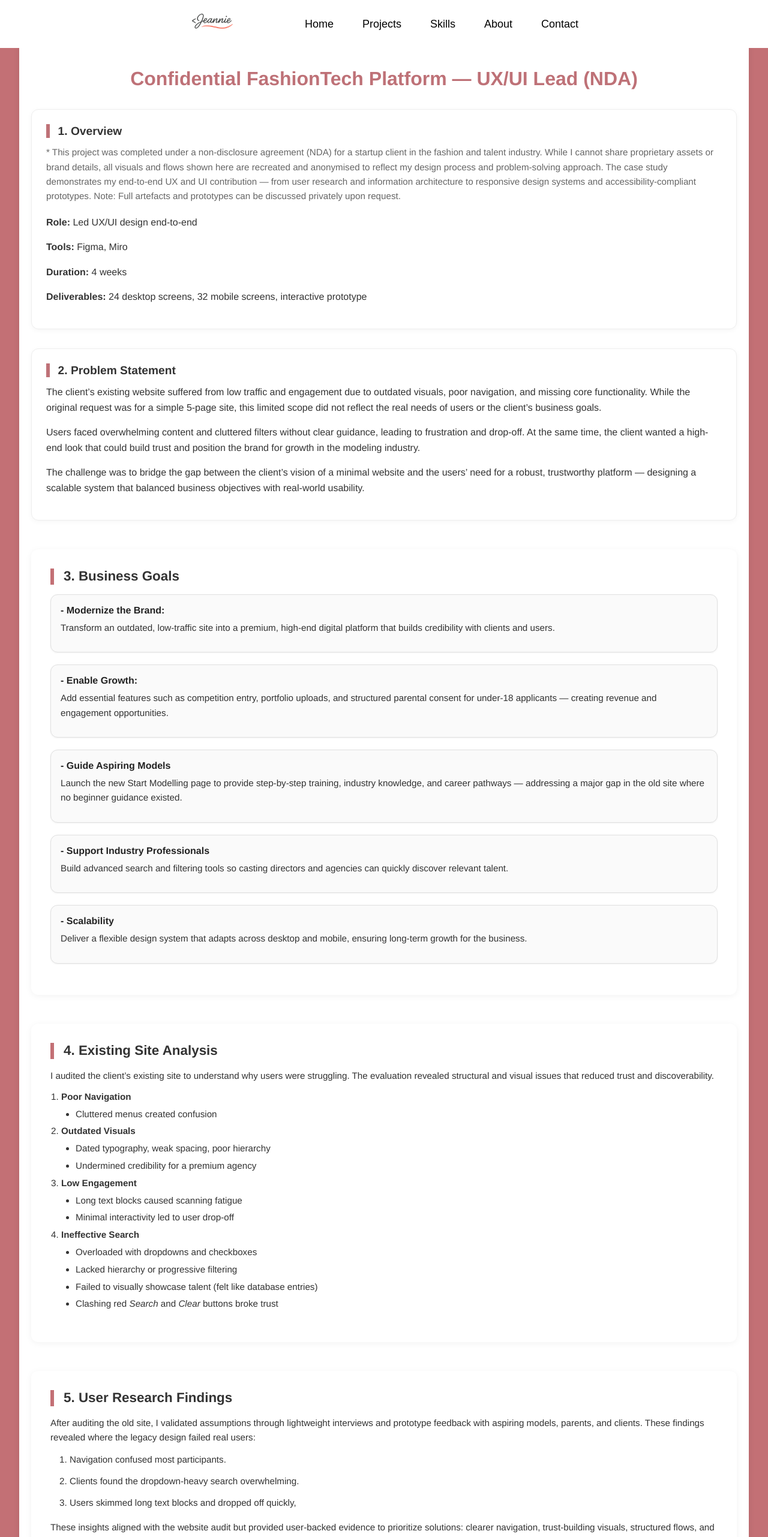
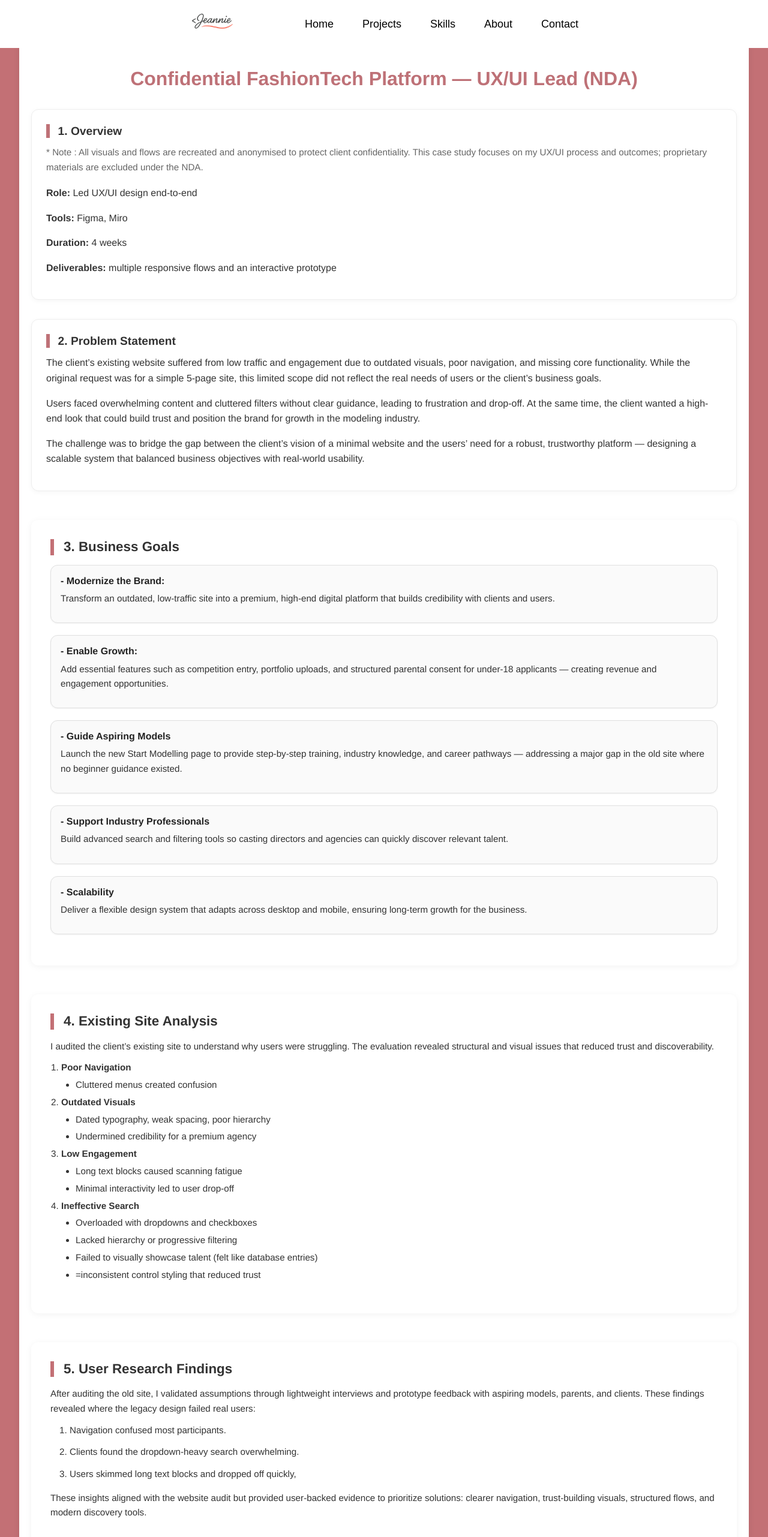
Before and after one commit to Mijincode/jeannie-portfolio, a React (Create React App) app: page /projects/confidential-fashiontech in a window 1280 px wide. Shown: the top 2563 px of the page at 60% size. Built offline with nearby package versions, Linux system fonts and the light colour scheme.

Commit message:
Update to be anonymized

```diff
--- a/src/components/pages/ConfidentialFashionTech.css
+++ b/src/components/pages/ConfidentialFashionTech.css
@@ -44,6 +44,10 @@
   padding-left: 0.85rem;
   border-left: 6px solid #be7177;
   color: #333;
+}
+.caption {
+  text-align: left;
+  margin-top: 20px;
 }
 .bullets {
   padding-left: 1.25rem;
--- a/src/components/pages/ConfidentialFashionTech.js
+++ b/src/components/pages/ConfidentialFashionTech.js
@@ -27,15 +27,10 @@ export default function ConfidentialFashionTech() {
         <div className="case-block-conf">
           <h2>1. Overview</h2>
           <p className="disclaimer">
-            * This project was completed under a non-disclosure agreement (NDA)
-            for a startup client in the fashion and talent industry. While I
-            cannot share proprietary assets or brand details, all visuals and
-            flows shown here are recreated and anonymised to reflect my design
-            process and problem-solving approach. The case study demonstrates my
-            end-to-end UX and UI contribution — from user research and
-            information architecture to responsive design systems and
-            accessibility-compliant prototypes. Note: Full artefacts and
-            prototypes can be discussed privately upon request.
+            * Note : All visuals and flows are recreated and anonymised to
+            protect client confidentiality. This case study focuses on my UX/UI
+            process and outcomes; proprietary materials are excluded under the
+            NDA.
           </p>
           <p>
             <strong>Role:</strong> Led UX/UI design end-to-end
@@ -47,8 +42,8 @@ export default function ConfidentialFashionTech() {
             <strong>Duration:</strong> 4 weeks
           </p>
           <p>
-            <strong>Deliverables:</strong> 24 desktop screens, 32 mobile
-            screens, interactive prototype
+            <strong>Deliverables:</strong> multiple responsive flows and an
+            interactive prototype
           </p>
         </div>
 
@@ -187,10 +182,7 @@ export default function ConfidentialFashionTech() {
                   Failed to visually showcase talent (felt like database
                   entries)
                 </li>
-                <li>
-                  Clashing red <em>Search</em> and <em>Clear</em> buttons broke
-                  trust
-                </li>
+                <li>=inconsistent control styling that reduced trust</li>
               </ul>
             </li>
           </ol>
@@ -260,9 +252,9 @@ export default function ConfidentialFashionTech() {
           <ul className="solution-list">
             <li>
               <strong>Competition Flow:</strong> Old site had no competition
-              entry. I built a clear 5-step process (overview, rules, entry
-              form, guardian consent, legal) to reduce confusion and ensure
-              trust for both aspiring models and parents.
+              entry. I built a clear 5-step process a multi-step entry process
+              with age-appropriate consent and legal confirmation. to reduce
+              confusion and ensure trust for both aspiring models and parents.
             </li>
             <li>
               <strong>Portfolio Uploads:</strong> With no upload feature
@@ -304,12 +296,9 @@ export default function ConfidentialFashionTech() {
           <p>
             For models and creatives, portfolio creation includes form
             completion, uploads, and payment before publishing in the directory.
-            The competition flow is structured as{" "}
-            <strong>
-              Overview → Rules → Entry Form → Guardian Consent (if under 18) →
-              Legal Confirmation
-            </strong>
-            , ensuring a safe, transparent process.
+            The competition journey was designed as a clear, multi-step process
+            with age-appropriate consent and legal confirmation, improving
+            clarity for younger users and parents.
           </p>
 
           <p>
@@ -321,59 +310,40 @@ export default function ConfidentialFashionTech() {
           <h3 className="Userflow-Competition">User Flow</h3>
           <div className="user-flow-diagram">
             <img
-              src="https://res.cloudinary.com/dmvngssd0/image/upload/v1760143129/unified_purpose_flow_lanes_with_competition_shg7u9.png"
+              src="https://res.cloudinary.com/dmvngssd0/image/upload/v1760252526/userFlow_yb5u7t.png"
               alt="User Flow"
               className="user-flow"
+              loading="lazy"
+              decoding="async"
             />
-            {/* <div className="flow-steps">
-              <span className="flow-step">Competition Overview</span>
-              <span className="flow-arrow"></span>
-              <span className="flow-step">Rules</span>
-              <span className="flow-arrow"></span>
-              <span className="flow-step">Entry Form</span>
-              <span className="flow-arrow"></span>
-              <span className="flow-step">Guardian Consent</span>
-              <span className="flow-arrow"></span>
-              <span className="flow-step">Legal Information</span>
-            </div> */}
-          </div>
-          {/* <ul className="flow-insights">
-            <li>
-              <strong>Breaking into steps:</strong> Instead of one overwhelming
-              page, the competition was split into 5 steps. This improved
-              comprehension for younger models and parents.
-            </li>
-            <li>
-              <strong>Guardian consent:</strong> Added as a dedicated step to
-              ensure legal compliance and build trust for under-18 participants.
-            </li>
-            <li>
-              <strong>Legal confirmation:</strong> Final stage ensures
-              transparency and reduces risk of disputes for the agency.
-            </li>
-          </ul> */}
+            <figcaption className="caption">
+              *An anonymized user flow diagram illustrating generalized user
+              journeys for different personas. This visual is recreated for
+              portfolio purposes and does not contain client assets or
+              proprietary details.*
+            </figcaption>
           </div>
 
           <div className="case-block-models">
             <h2>9. Outcome</h2>
             <p>
-            What began as a request for a simple 5-page website grew into a
-            comprehensive digital platform with{" "}
-            <strong>56+ responsive screens</strong>
-            across desktop and mobile. The redesign improved trust, created
-            clear application flows, and introduced portfolio uploads that
-            didn’t exist before.
+              <p>
+                What began as a simple five-page request grew into a
+                comprehensive, scalable platform across web and mobile. The
+                redesign improved trust, clarified application flows, and
+                introduced portfolio uploads that didn’t exist before.
+              </p>
             </p>
             <p>
-            The client praised the premium design quality, which now aligns with
-            their brand vision. For users, the site provides guidance,
+              The client praised the premium design quality, which now aligns
+              with their brand vision. For users, the site provides guidance,
               interactivity, and a trustworthy platform. For the business, it
               delivers scalability and a foundation for growth.
             </p>
             <p className="mt-8">
               The project proved the value of a{" "}
-            <strong>UX-driven approach</strong>: instead of static layouts, the
-            deliverables combined{" "}
+              <strong>UX-driven approach</strong>: instead of static layouts,
+              the deliverables combined{" "}
               <strong>
                 user research, journeys, flows, prototypes, and testing
               </strong>{" "}
@@ -389,8 +359,8 @@ export default function ConfidentialFashionTech() {
               <p className="testimonial-text">
                 “Jeannie, firstly I want to offer you my congratulations and the
                 thanks. This site is looking exceptionally good and I appreciate
-              the diligence and care you are taking. I will be happy to supply a
-              reference for you should you ever need one.”
+                the diligence and care you are taking. I will be happy to supply
+                a reference for you should you ever need one.”
               </p>
 
               <p className="testimonial-author">— Client, via email</p>
@@ -426,6 +396,7 @@ export default function ConfidentialFashionTech() {
             </a>
           </div>
         </div>
+      </div>
       <ProjectNav />
     </section>
   );
```
Lines whose indentation alone changed are shown as unchanged.
